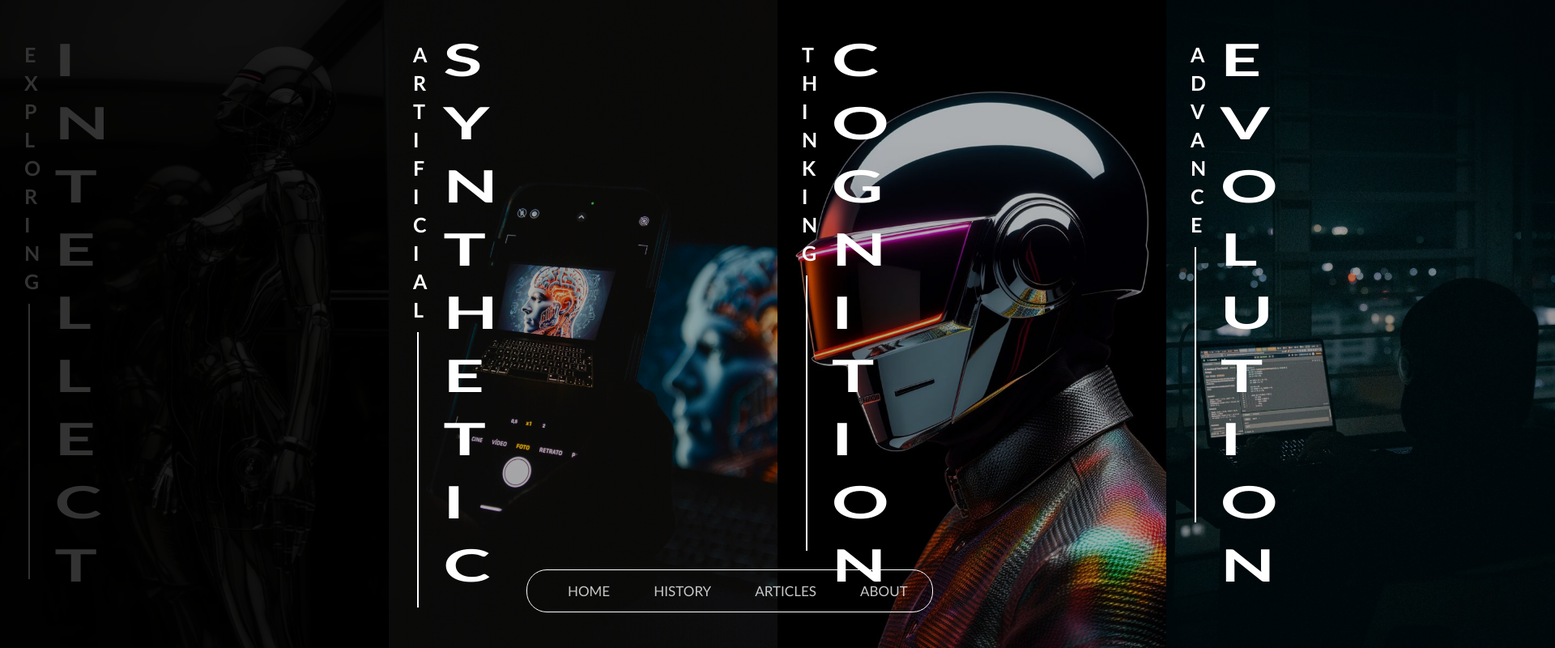
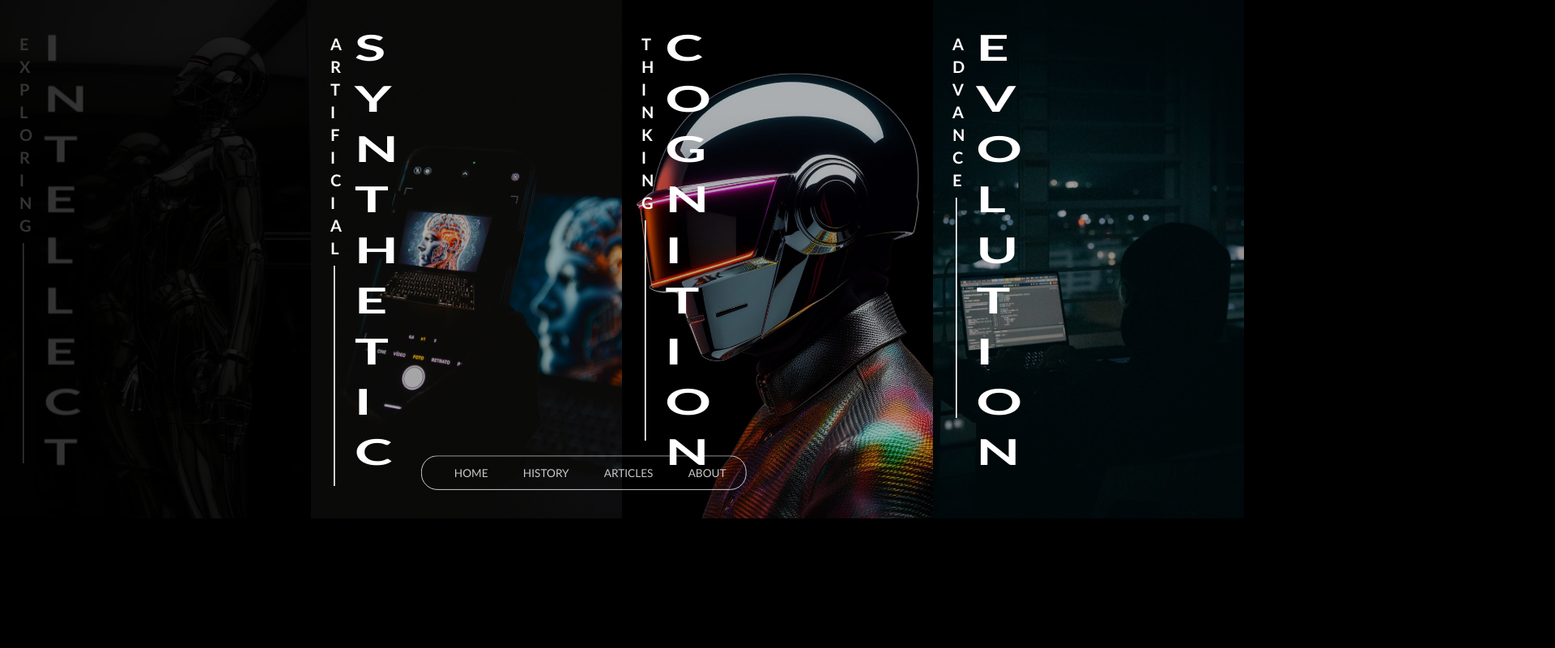
Before and after one commit to kizaru3214/stsproj, a plain HTML site: page explore.html in a window 1280 px wide. Shown: the whole page at 81% size, 1920 px wide, since content can reach past the window. Drawn offline with Linux system fonts and the light colour scheme.

Commit message:
hopefully fixes

```diff
--- a/explore.css
+++ b/explore.css
@@ -8,7 +8,7 @@ body {
     width: 1920px;
     transform: scale(calc(100vw / 1920));
     transform-origin: top left;
-    transform: scale(1); /* 80% zoom effect */
+    transform: scale(0.8); /* 80% zoom effect */
 }
 
 
```
